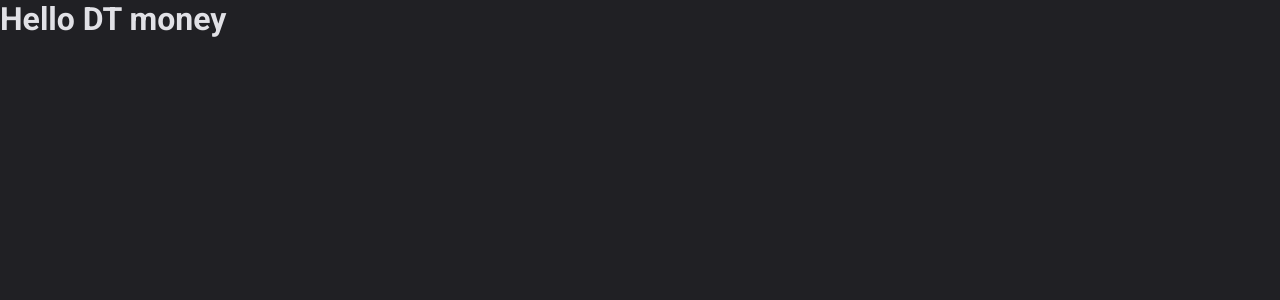
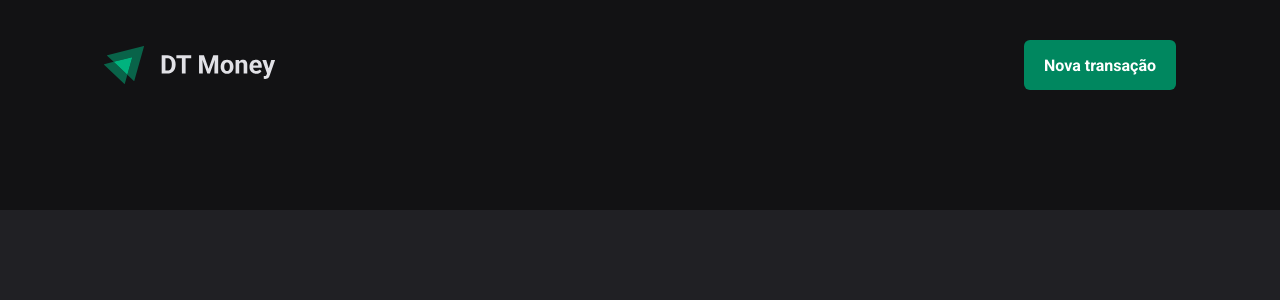
Before and after one commit to jaomuro/03-dt-money, a React (Vite) app: page / in a window 1280 px wide. Shown: the top 300 px of the page. Built offline with nearby package versions, Linux system fonts and the light colour scheme.

Commit message:
Adiciona styleds components do Header

```diff
--- a/src/App.tsx
+++ b/src/App.tsx
@@ -1,12 +1,13 @@
 import { ThemeProvider } from "styled-components";
 import { defaultTheme } from "./styles/themes/default";
 import { GlobalStyle } from "./styles/global";
+import { Transactions } from "./pages/Transactions/Transactions";
 
 export function App() {
   return (
     <ThemeProvider theme={defaultTheme}>
       <GlobalStyle />
-      <h1>Hello DT money</h1>
+      <Transactions></Transactions>
     </ThemeProvider>
   );
 }
--- /dev/null
+++ b/src/components/Header/Header.tsx
@@ -0,0 +1,13 @@
+import { HeaderContainer, HeaderContent, NewTransactionButton } from "./styles";
+import logoImg from "../../assets/Logo.svg";
+
+export function Header() {
+  return (
+    <HeaderContainer>
+      <HeaderContent>
+        <img src={logoImg} alt="" />
+        <NewTransactionButton>Nova transação</NewTransactionButton>
+      </HeaderContent>
+    </HeaderContainer>
+  );
+}
--- /dev/null
+++ b/src/components/Header/styles.ts
@@ -0,0 +1,35 @@
+import styled from "styled-components";
+
+
+export const HeaderContainer = styled.header`
+background-color: ${props => props.theme['gray-900']};
+padding: 2.5rem 0 7.5rem
+`;
+
+export const HeaderContent = styled.div`
+width: 100%;
+max-width: 1120px;
+margin: 0 auto;
+padding: 0 1.5rem;
+
+display: flex;
+justify-content: space-between;
+align-items: center;
+`;
+
+export const NewTransactionButton = styled.button`
+height: 50px;
+border: 0;
+background-color: ${props => props.theme['green-500']};
+color: ${props => props.theme.white};
+font-weight: bold;
+padding: 0 1.25rem;
+border-radius: 6px;
+cursor: pointer;
+
+&:hover {
+    background-color: ${props => props.theme['green-700']};
+    transition: background-color 0.5s;
+}
+
+`
--- /dev/null
+++ b/src/pages/Transactions/Transactions.tsx
@@ -0,0 +1,9 @@
+import { Header } from "../../components/Header/Header";
+
+export function Transactions() {
+  return (
+    <div>
+      <Header></Header>
+    </div>
+  );
+}
```
Also changed, not shown: src/assets/Logo.svg (added), src/pages/Transactions/styles.ts (added).
